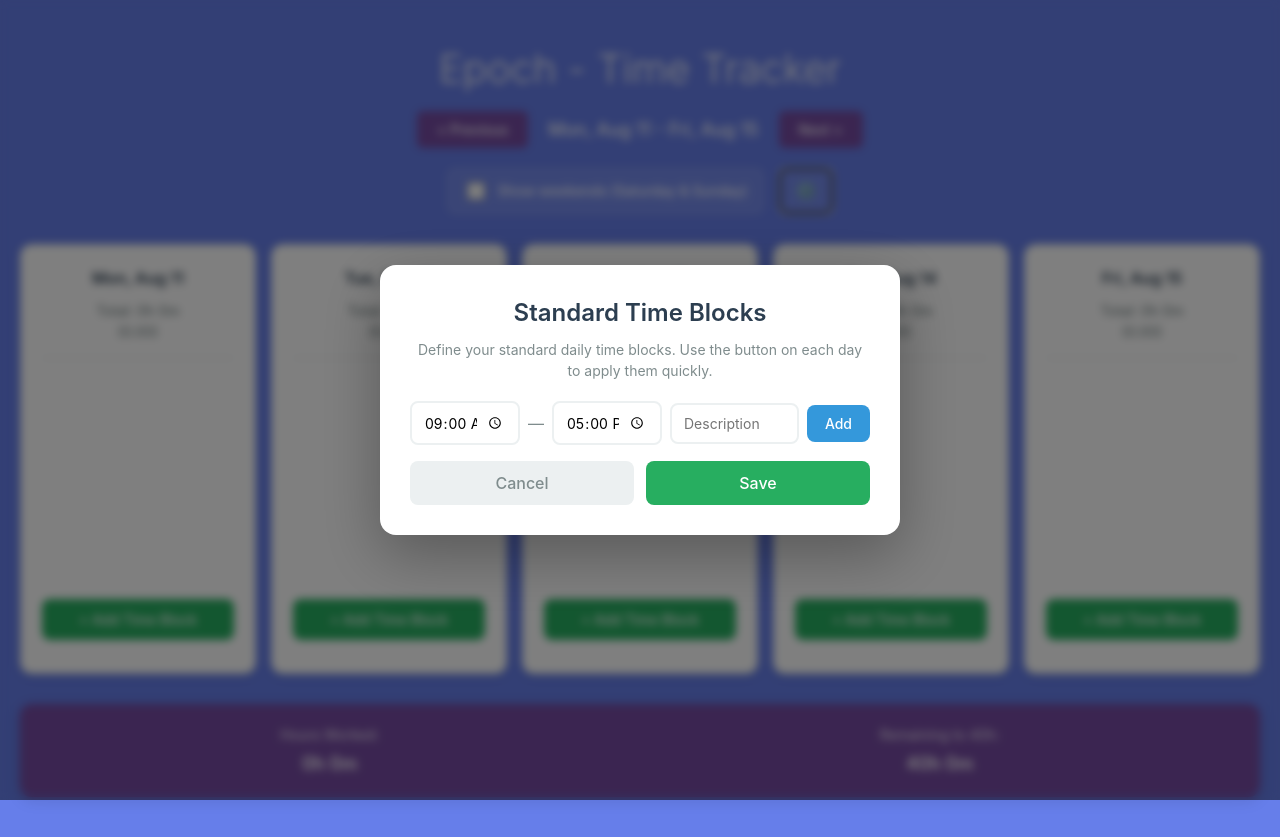
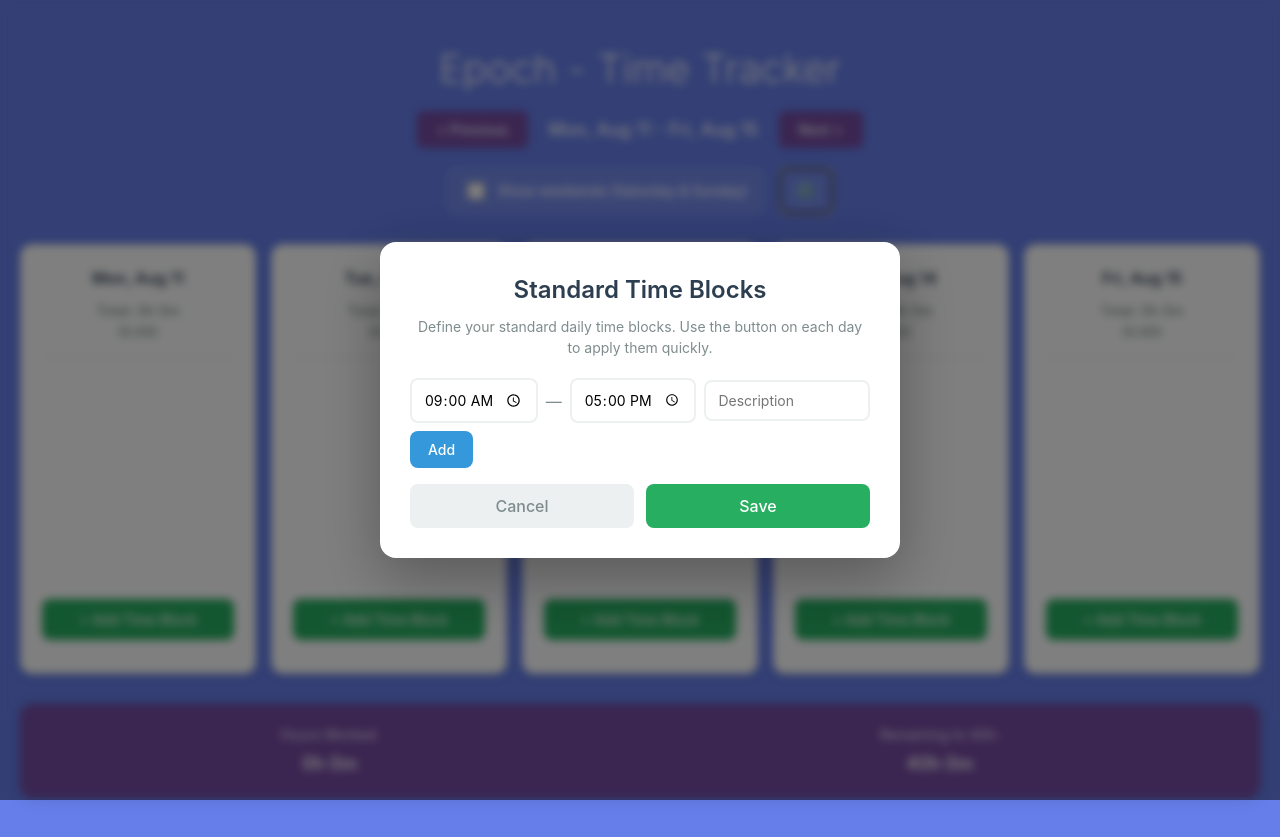
Before and after one commit to joemcabee/epoch, a React (Vite) app: page / in a window 1280 px wide. Both pictures are taken after a click on the button "⚙️". Built offline with nearby package versions, Linux system fonts and the light colour scheme.

Commit message:
Remove hard coded time input width

```diff
--- a/src/components/ConfigScreen.css
+++ b/src/components/ConfigScreen.css
@@ -105,7 +105,6 @@
   font-size: 14px;
   font-family: inherit;
   transition: border-color 0.2s;
-  width: 110px;
 }
 
 .config-add-row input[type="time"]:focus {
```
